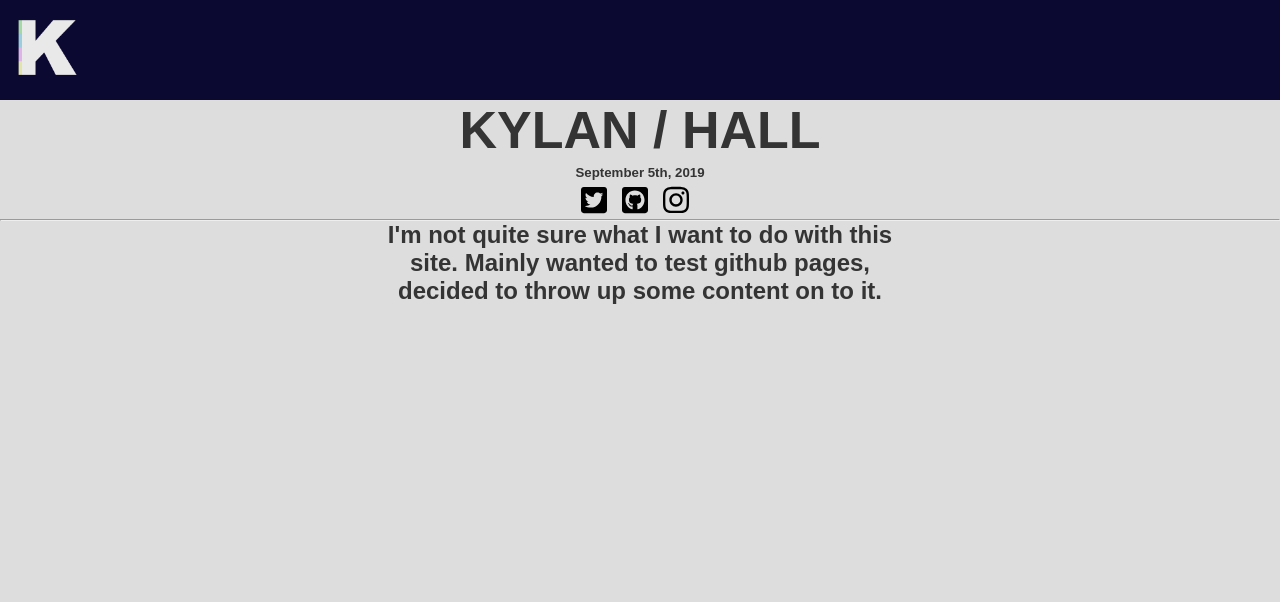
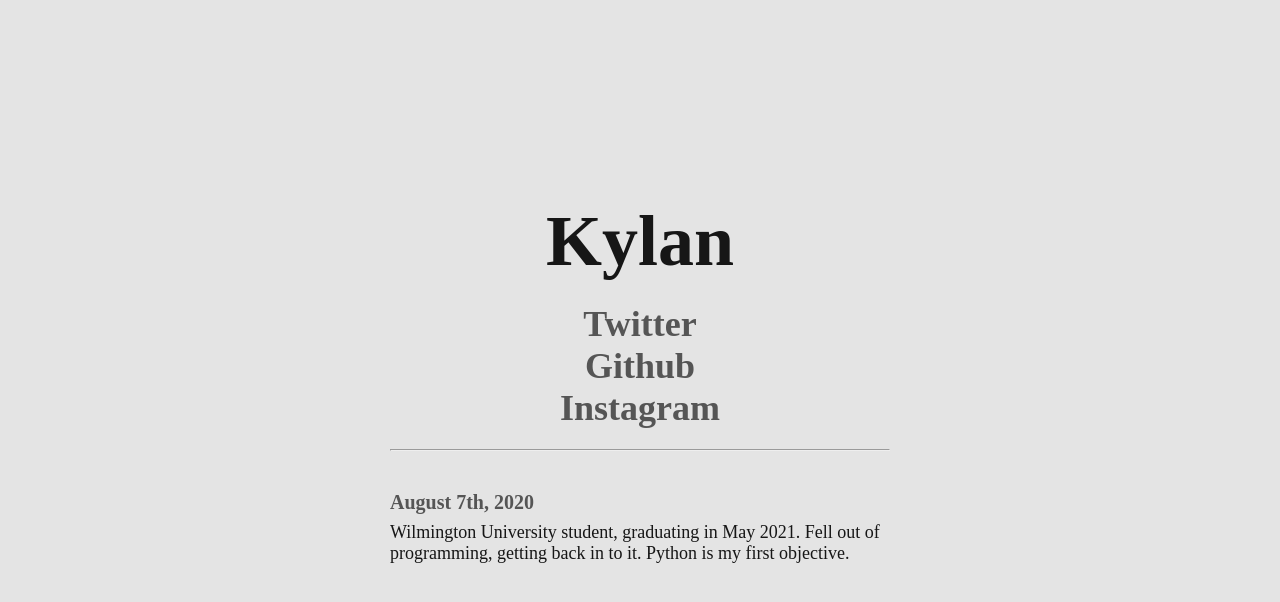
Before and after one commit to Kylans/kylans.github.io, a plain HTML site: page index.html in a window 1280 px wide. Drawn offline with Linux system fonts and the light colour scheme.

Commit message:
Website redesign; Simple Monochromatic design.

```diff
--- a/css/style.css
+++ b/css/style.css
@@ -4,54 +4,50 @@
 }
 
 body {
-    background-color: #dddddd;
-    color: #343434;
+    background-color: #e4e4e4;
 }
 
-.header {
-    height: 100px;
-    background-color: #0b0831;
+#center {
+    display: block;
+    margin: auto;
+    padding-top: 200px;
+    max-height: 500px;
+    max-width: 500px;
+    font-size: 36px;
+    text-align: center;
+    color: #161616;
 }
 
-.icon {
-    height: 95px;
+#links {
+    padding-top: 20px;
+    font-size: 24px;
+    padding-bottom: 20px;
 }
 
-.text-box {
-    text-align: center;
-    font-family: Arial, Helvetica, sans-serif;
+#links > a {
+    text-decoration: none;
+    color: #555555;
 }
 
-h1 {
-    font-size: 52px;
+#links > a:hover {
+    text-decoration: underline;
+    color: #161616;
 }
 
-li {
-    display: inline;
-    padding-right: 10px;
+#update {
+    padding-top: 30px;
+    text-align: left;
 }
 
-img {
-    height: 30px;
-    width: auto;
+#update > h6 {
+    padding-top: 10px;
+    font-size: 20px;
+    text-align: left;
+    color: #555555;
 }
 
-h5 {
-    padding-top: 5px;
-    padding-bottom: 5px;
+#update > p {
+    padding-top: 8px;
+    font-size: 18px;
+    padding-bottom: 15px;
 }
-
-.text {
-    display: grid;
-    grid-template-columns: 30% 40% 30%;
-    font-weight: bold;
-}
-
-p {
-    font-family: Arial, Helvetica, sans-serif;
-    font-size: 24px;
-}
-
-br {
-    padding-top: 5px;
-}
--- a/index.html
+++ b/index.html
@@ -7,24 +7,19 @@
         <link rel="icon" href="assets/favicon.ico">
     </head>
 
-    <div class="header">
-        <img class="icon" src="assets/icon.png" alt="Kylan icon"/>
-    </div>
-
     <body>
-        <div class="text-box">
-            <h1>KYLAN / HALL</h1>
-            <h5>September 5th, 2019</h5>
-            <ul>
-                <li><a href="https://www.twitter.com/IKylan"><img src="assets/twitter-square-brands.svg" alt="twitter"></a></li>
-                <li><a href="https://www.github.com/kylans"><img src="assets/github-square-brands.svg" alt="github"></a></li>
-                <li><a href="https://www.instagram.com/ikylans"><img src="assets/instagram-brands.svg" alt="instagram"></a></li>
-            </ul>
-            <hr>
-            <div class="text">
-                <p></p>
-                <p>I'm not quite sure what I want to do with this site. Mainly wanted to test github pages, decided to throw up some content on to it.</p>
-            </div>
+        <div id="center">
+            <h1>Kylan</h1>
+                <div id="links">
+                    <a href="https://twitter.com/IKylan"><h2>Twitter</h2></a>
+                    <a href="https://github.com/Kylans"><h2>Github</h2></a>
+                    <a href="https://www.instagram.com/ikylans/"><h2>Instagram</h2></a>
+                </div>
+                <hr/>
+                <div id="update">
+                    <h6>August 7th, 2020</h6>
+                    <p>Wilmington University student, graduating in May 2021. Fell out of programming, getting back in to it. Python is my first objective.</p>
+                </div>
         </div>
     </body>
 </html>
```
Also changed, not shown: assets/github-square-brands.svg (deleted), assets/icon.png (deleted), assets/instagram-brands.svg (deleted), assets/twitter-square-brands.svg (deleted), 1 other file.
